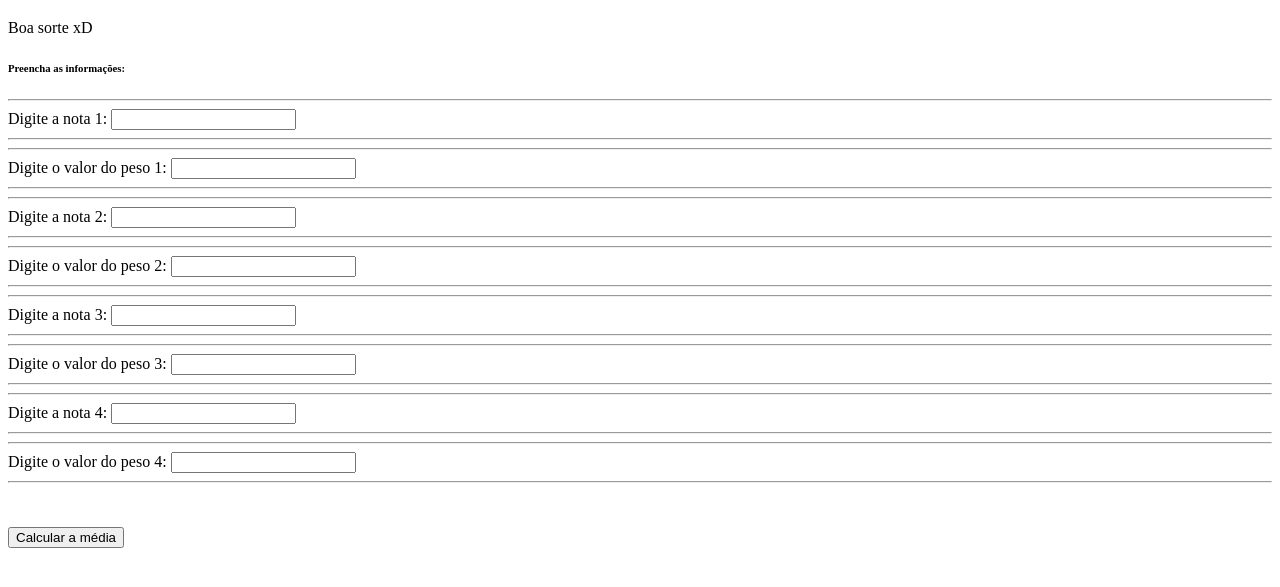
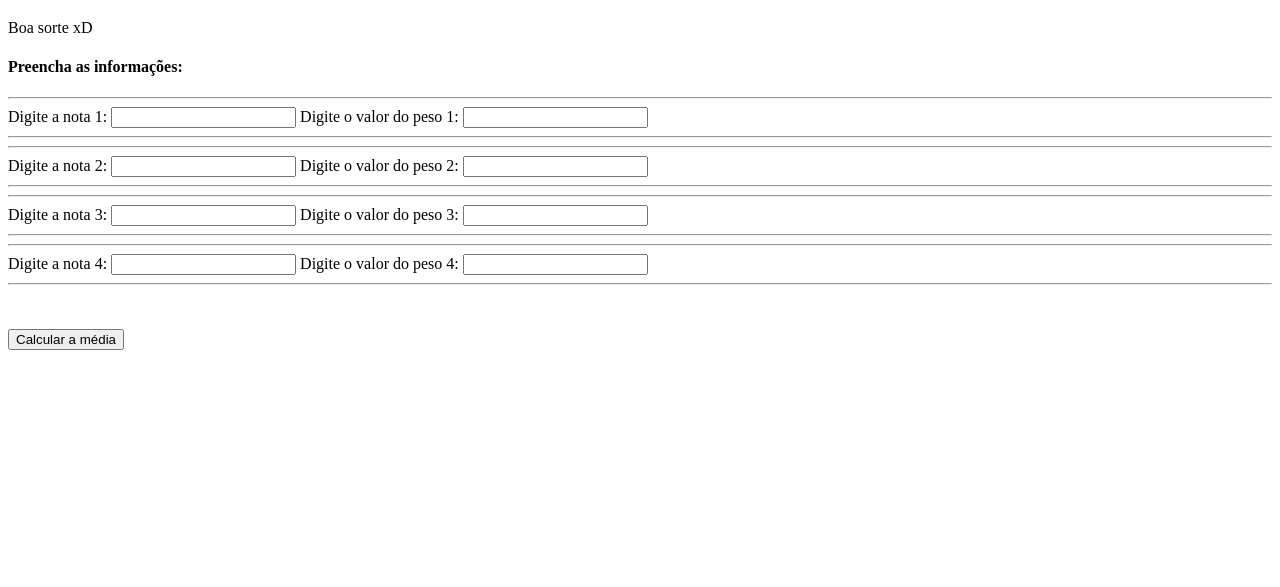
Before and after one commit to LwBane/1FaseSENAI, a plain HTML site: page JS/JS(Alex)/IntroduçãoDom/mediaponderada.html in a window 1280 px wide. Shown: the part 61-648 px from the top of the page. Drawn offline with Linux system fonts and the light colour scheme.

Commit message:
organizei o html

```diff
--- a/JS/JS(Alex)/IntroduçãoDom/mediaponderada.html
+++ b/JS/JS(Alex)/IntroduçãoDom/mediaponderada.html
@@ -10,24 +10,20 @@
     <p>Boa sorte xD</p>
 
     <div>
-        <h6>Preencha as informações: </h6>
+        <h4>Preencha as informações: </h4>
 
         <hr>
         <label for="n1">Digite a nota 1:</label>
         <input type="number" id="n1">
-        <hr>
 
-        <hr>
         <label for="p1">Digite o valor do peso 1:</label>
         <input type="number" id="p1">
         <hr>
 
-         <hr>
+        <hr>
         <label for="n2">Digite a nota 2:</label>
         <input type="number" id="n2">
-        <hr>
 
-        <hr>
         <label for="p2">Digite o valor do peso 2:</label>
         <input type="number" id="p2">
         <hr>
@@ -35,19 +31,15 @@
         <hr>
         <label for="n3">Digite a nota 3:</label>
         <input type="number" id="n3">
-        <hr>
 
-        <hr>
         <label for="p3">Digite o valor do peso 3:</label>
         <input type="number" id="p3">
         <hr>
 
-         <hr>
+        <hr>
         <label for="n4">Digite a nota 4:</label>
         <input type="number" id="n4">
-        <hr>
 
-        <hr>
         <label for="p4">Digite o valor do peso 4:</label>
         <input type="number" id="p4">
         <hr>
```
